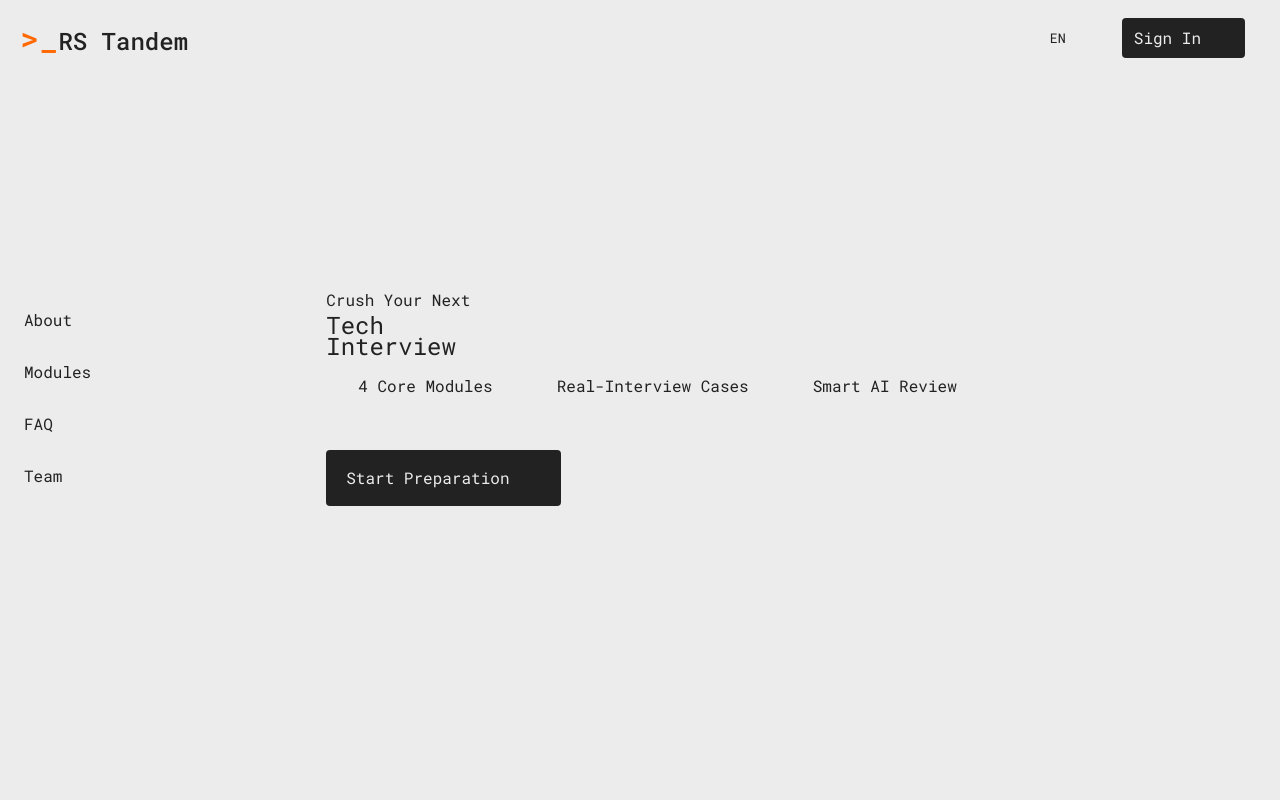
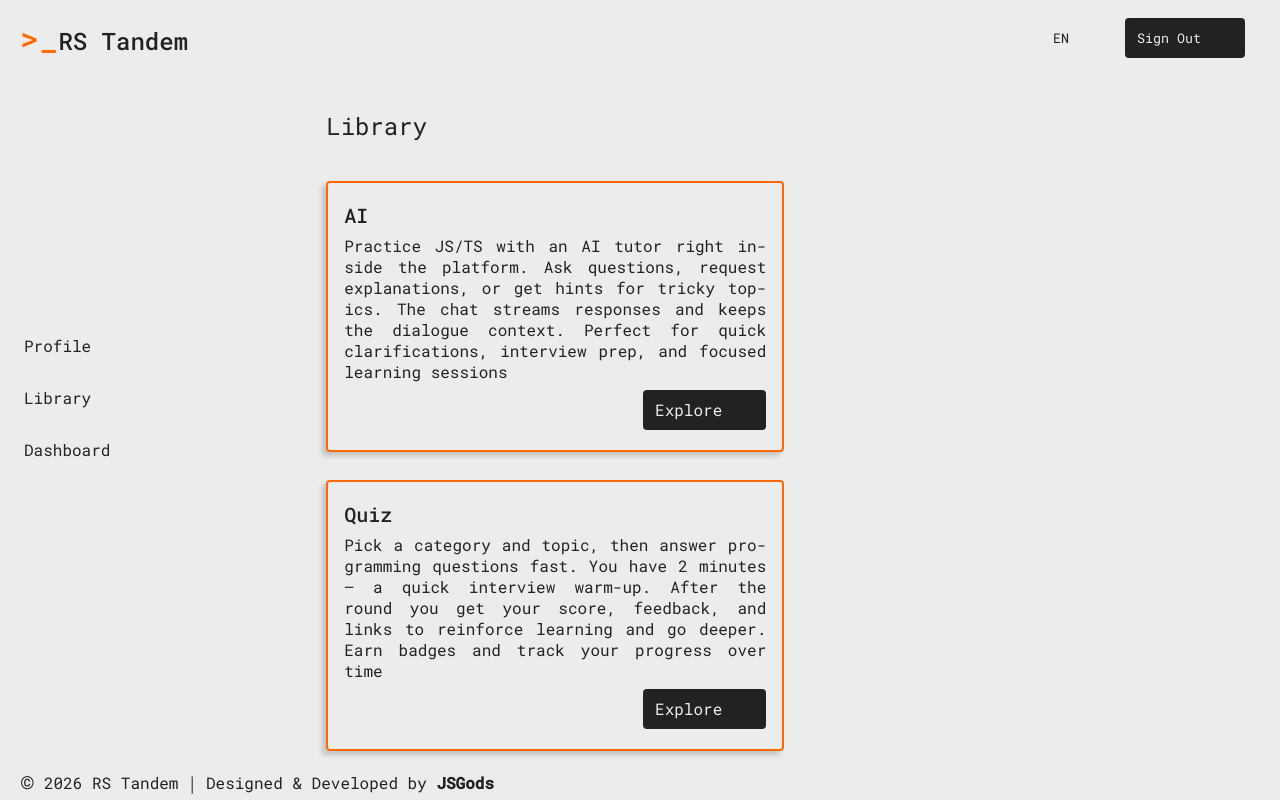
Before and after one commit to jsgods-rs-tandem/rs-tandem, an Angular app in the folder packages/frontend/: page /library in a window 1280 px wide. Before the commit this address led to /. Shown: the top 800 px of the page. Built offline with nearby package versions, Linux system fonts and the light colour scheme.

Commit message:
feat: add library page

```diff
--- a/packages/frontend/src/app/app.routes.ts
+++ b/packages/frontend/src/app/app.routes.ts
@@ -2,6 +2,7 @@ import { HomeComponent } from '@/pages/home/home.component';
 import { Routes } from '@angular/router';
 import { SignInComponent } from '@/pages/sign-in/sign-in.component';
 import { SignUpComponent } from '@/pages/sign-up/sign-up.component';
+import { LibraryComponent } from '@/pages/library';
 
 import {
   CategoriesPageComponent,
@@ -16,6 +17,7 @@ export const routes: Routes = [
   { path: '', component: HomeComponent },
   { path: 'sign-in', component: SignInComponent },
   { path: 'sign-up', component: SignUpComponent },
+  { path: 'library', component: LibraryComponent },
   {
     path: 'quiz',
     data: { breadcrumb: 'Quiz' },
--- a/packages/frontend/src/core/services/navigation.service.ts
+++ b/packages/frontend/src/core/services/navigation.service.ts
@@ -11,9 +11,9 @@ export class NavService {
   ];
 
   private readonly authLinks: NavLink[] = [
+    { label: 'Profile', path: '/profile', isAnchor: false },
     { label: 'Library', path: '/library', isAnchor: false },
     { label: 'Dashboard', path: '/dashboard', isAnchor: false },
-    { label: 'Profile', path: '/profile', isAnchor: false },
   ];
 
   links = signal<NavLink[]>(this.guestLinks);
--- /dev/null
+++ b/packages/frontend/src/pages/library/index.ts
@@ -0,0 +1 @@
+export { LibraryComponent } from './library.component';
--- /dev/null
+++ b/packages/frontend/src/pages/library/library.component.html
@@ -0,0 +1,21 @@
+<section class="library">
+  <h1 class="h2">Library</h1>
+
+  <ul class="library__list">
+    @for (feature of features; track $index) {
+      <li class="library__list-item">
+        <app-card [title]="feature.heading" footerPosition="end"
+          >{{ feature.description }}
+          <app-button
+            icon="arrow-up"
+            iconPosition="end"
+            [link]="feature.href"
+            [isSmallButton]="true"
+            appCardFooter
+            >Explore</app-button
+          >
+        </app-card>
+      </li>
+    }
+  </ul>
+</section>
--- /dev/null
+++ b/packages/frontend/src/pages/library/library.component.scss
@@ -0,0 +1,20 @@
+@use 'assets/styles/mixins' as mix;
+
+.library {
+  margin-block-start: var(--spacing-x13);
+
+  &__list {
+    display: flex;
+    flex-wrap: wrap;
+    gap: 28px;
+    margin-block-start: var(--spacing-x10);
+  }
+
+  &__list-item {
+    max-width: 458px;
+
+    @include mix.media('s') {
+      max-width: 100%;
+    }
+  }
+}
--- /dev/null
+++ b/packages/frontend/src/pages/library/library.component.ts
@@ -0,0 +1,15 @@
+import { Component } from '@angular/core';
+
+import { ButtonComponent, CardComponent, CardFooterDirective } from '@/shared/ui';
+
+import { features } from './library.constants';
+
+@Component({
+  selector: 'app-library',
+  imports: [ButtonComponent, CardComponent, CardFooterDirective],
+  templateUrl: './library.component.html',
+  styleUrl: './library.component.scss',
+})
+export class LibraryComponent {
+  readonly features = features;
+}
--- /dev/null
+++ b/packages/frontend/src/pages/library/library.constants.ts
@@ -0,0 +1,14 @@
+export const features = [
+  {
+    heading: 'AI',
+    description:
+      'Practice JS/TS with an AI tutor right inside the platform.\nAsk questions, request explanations, or get hints for tricky topics.\nThe chat streams responses and keeps the dialogue context.\nPerfect for quick clarifications, interview prep, and focused learning sessions',
+    href: '/ai-chat',
+  },
+  {
+    heading: 'Quiz',
+    description:
+      'Pick a category and topic, then answer programming questions fast.\nYou have 2 minutes — a quick interview warm-up.\nAfter the round you get your score, feedback, and links to reinforce learning and go deeper.\nEarn badges and track your progress over time',
+    href: '/quiz',
+  },
+] as const;
--- a/packages/frontend/src/shared/ui/index.ts
+++ b/packages/frontend/src/shared/ui/index.ts
@@ -1,6 +1,7 @@
 export { BreadcrumbComponent } from './breadcrumb';
 export { ButtonComponent } from './button/button.component';
 export { CardComponent } from './card/card.component';
+export { CardFooterDirective } from './card/card-footer.directive';
 export { IconButtonComponent } from './icon-button/icon-button.component';
 export { IconComponent } from './icon/icon.component';
 export { LogoComponent } from './logo/logo.component';
```
Also changed, not shown: 1 other file (tests, documents, lock files or other folders).
